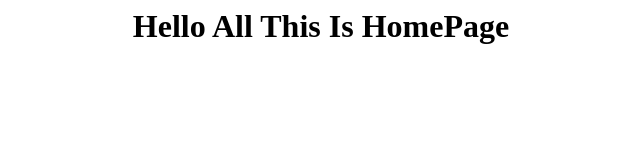
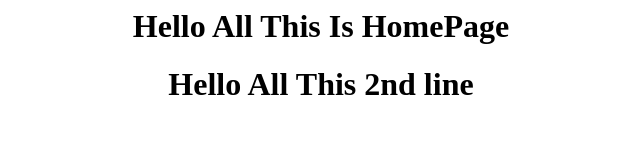
Before and after one commit to satish7498/28-apr, a plain HTML site: page index.html in a window 1280 px wide. Shown: the whole page, without its empty margins (319-959 px from the left). Drawn offline with Linux system fonts and the light colour scheme.

Commit message:
Update index.html
2nd Commit

```diff
--- a/index.html
+++ b/index.html
@@ -1 +1,2 @@
 <h1 style="text-align: center;"><strong>Hello All This Is HomePage</strong></h1>
+<h1 style="text-align: center;"><strong>Hello All This 2nd line</strong></h1>
```
